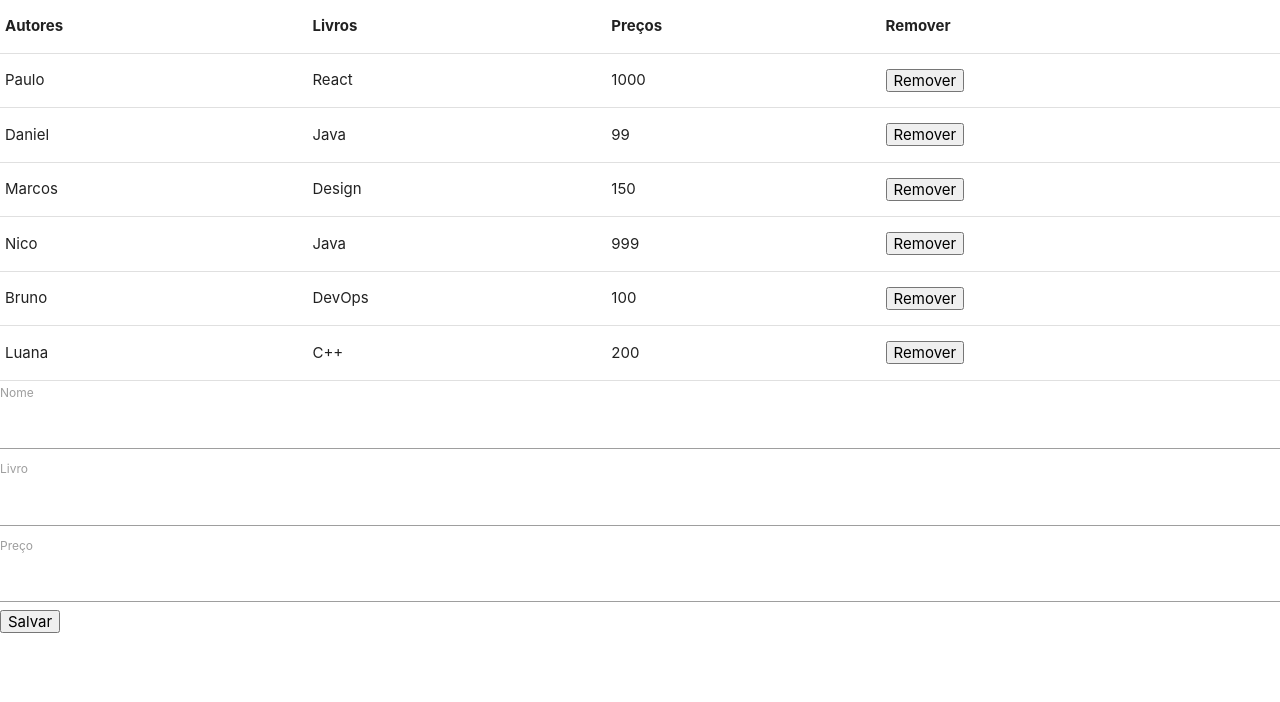
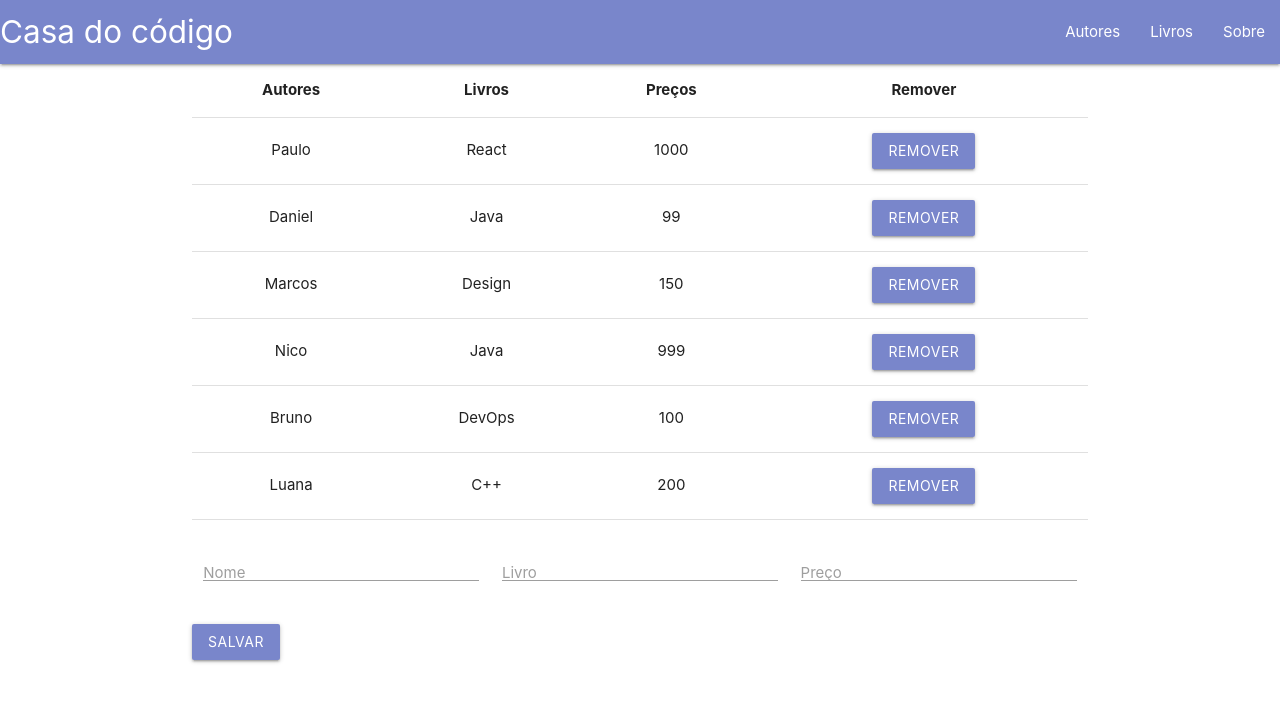
Before and after one commit to luanacarolina/React-Alura, a React (Create React App) app in the folder project/react-alura/: page / in a window 1280 px wide. Shown: the top 702 px of the page. Built offline with nearby package versions, Linux system fonts and the light colour scheme.

Commit message:
inserção de arquivos

```diff
--- a/project/react-alura/src/App.js
+++ b/project/react-alura/src/App.js
@@ -1,5 +1,6 @@
 import React,{Component} from 'react';
 import 'materialize-css/dist/css/materialize.min.css';
+import Header from './components/Cabecalho/Header';
 import Tabela from './Tabela';
 import Form from './Formulario';
 
@@ -78,8 +79,11 @@ class App extends Component {
   return (
     //this.state.autores , acessa a chave autores por meio do state
    <>
+     <Header/>
+     <div className ="container">
       <Tabela autores = {this.state.autores} removeAutor = {this.removeAutor}/>
    <Form  escutadorDeSubmit= {this.escutadorDeSubmit}/>
+   </div>
    </>// O Fragment retorna tags irmãs sem necessariamente ter um wrapper que as renderize no HTML.
   );
 }
--- a/project/react-alura/src/Formulario.js
+++ b/project/react-alura/src/Formulario.js
@@ -40,7 +40,9 @@ escutadorDeInput = event =>{
         const {nome,livro,preco}= this.state;
         return (
             <form>
-                <label htmlFor="nome">Nome</label>
+                <div className ="row">
+                    <div className ="input-field col s4">
+                <label className ="input-field" htmlFor="nome">Nome</label>
                 <input
                     id="nome"
                     type="text"
@@ -48,7 +50,9 @@ escutadorDeInput = event =>{
                     value ={nome}
                     onChange = {this.escutadorDeInput}
                 />
-                <label htmlFor="livro">Livro</label>
+                </div>
+                <div className ="input-field col s4">
+                <label className ="input-field" htmlFor="livro">Livro</label>
                 <input
                     id="livro"
                     type="text"
@@ -56,7 +60,9 @@ escutadorDeInput = event =>{
                     value ={livro}
                     onChange = {this.escutadorDeInput}
                 />
-                <label htmlFor="preco">Preço</label>
+                </div>
+                <div className ="input-field col s4">
+                <label className ="input-field" htmlFor="preco">Preço</label>
                 <input
                     id ="livro"
                     type = "text"
@@ -64,9 +70,11 @@ escutadorDeInput = event =>{
                     value ={preco}
                     onChange = {this.escutadorDeInput}
                     />
+                    </div>
                  {/*O método submitFormulario será disparado no clique do botão Salvar ,
                  com a definição do atributo onClick*/}
-                <button type="button" onClick ={this.submitFormulario}>Salvar</button>
+                 </div>
+                <button className ="waves-effect waves-light indigo lighten-2 btn" type="button" onClick ={this.submitFormulario}>Salvar</button>
             </form>
         )
     }
--- a/project/react-alura/src/Tabela.js
+++ b/project/react-alura/src/Tabela.js
@@ -22,7 +22,7 @@ const TableBody =props=>{
        <td>{linha.nome}</td>
        <td>{linha.livro}</td>
        <td>{linha.preco}</td>
-          <td><button onClick = {() =>{props.removeAutor(index)}}>Remover</button></td>
+          <td><button onClick = {() =>{props.removeAutor(index)}} className ="waves-effect waves-light indigo lighten-2 btn">Remover</button></td>
      </tr>
    )
  });
@@ -37,7 +37,8 @@ class Tabela extends Component{
     render(){
       const{autores,removeAutor}=this.props;
         return(
-            <table>
+
+            <table className ="centered highlight">
               <TableHead/>
       <TableBody autores = {autores} removeAutor = {removeAutor}/>
      </table>
--- /dev/null
+++ b/project/react-alura/src/components/Cabecalho/Header.js
@@ -0,0 +1,18 @@
+import React from 'react';
+
+// Arrow function que retorna o cabeçalho
+const Header = ()=>{
+    return(
+        <nav>
+        <div className="nav-wrapper indigo lighten-2">
+          <a href="/" className="brand-logo">Casa do código</a>
+          <ul className="right">
+            <li><a href="/Autores">Autores</a></li>
+            <li><a href="/Livros">Livros</a></li>
+            <li><a href="/Sobre">Sobre</a></li>
+          </ul>
+        </div>
+      </nav>
+    )
+}
+export default Header;
```
